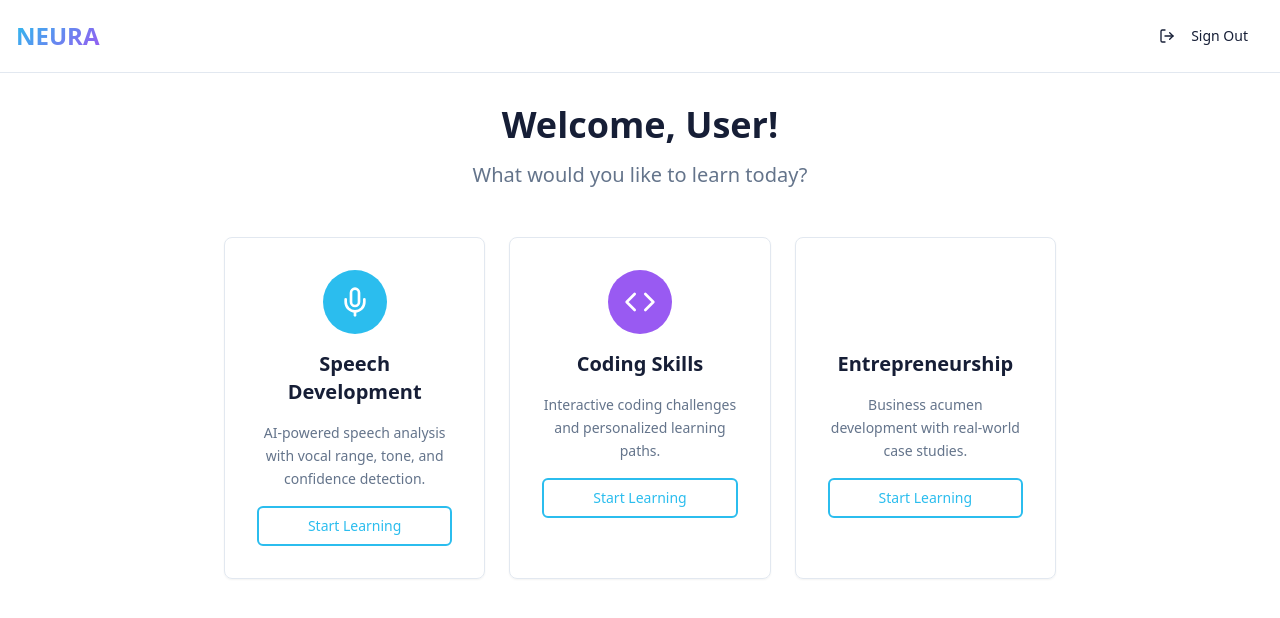
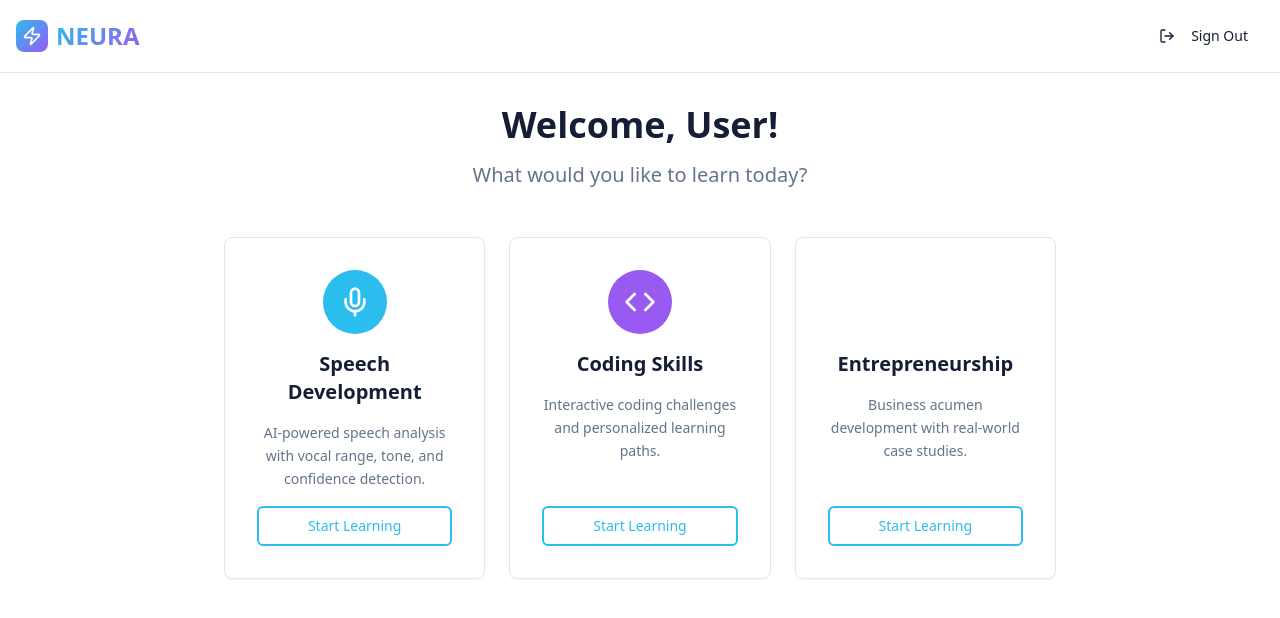
Before and after one commit to Aligenix2/neura-skill-forge, a React (Vite) app: page /dashboard in a window 1280 px wide. Shown: the top 618 px of the page. Built offline with nearby package versions, Linux system fonts and the light colour scheme.

Commit message:
Fix dashboard layout and icons
Updated the dashboard to include the missing entrepreneurship icon and ensure consistent horizontal alignment of the learning boxes. Also added the NEURA logo and name to the top-left corner, linking it to the homepage.

```diff
--- a/src/pages/Dashboard.tsx
+++ b/src/pages/Dashboard.tsx
@@ -1,6 +1,6 @@
 import { Button } from "@/components/ui/button";
 import { Card, CardContent } from "@/components/ui/card";
-import { Mic, Code, Lightbulb, LogOut } from "lucide-react";
+import { Mic, Code, Lightbulb, LogOut, Zap } from "lucide-react";
 import { useNavigate, useLocation, Link } from "react-router-dom";
 
 const Dashboard = () => {
@@ -41,8 +41,11 @@ const Dashboard = () => {
       {/* Header */}
       <header className="border-b border-border p-4">
         <div className="max-w-7xl mx-auto flex justify-between items-center">
-          <Link to="/" className="text-2xl font-bold hover:opacity-80 transition-opacity">
-            <span className="bg-gradient-neura bg-clip-text text-transparent">NEURA</span>
+          <Link to="/" className="flex items-center space-x-2 hover:opacity-80 transition-opacity">
+            <div className="w-8 h-8 bg-gradient-neura rounded-lg flex items-center justify-center">
+              <Zap className="w-5 h-5 text-white" />
+            </div>
+            <span className="text-2xl font-bold bg-gradient-neura bg-clip-text text-transparent">NEURA</span>
           </Link>
           <Button variant="ghost" onClick={handleSignOut} className="group">
             <LogOut className="w-4 h-4 mr-2 group-hover:translate-x-1 transition-transform" />
@@ -70,15 +73,17 @@ const Dashboard = () => {
               <Card
                 key={option.title}
                 onClick={() => navigate(option.route)}
-                className="cursor-pointer transition-all duration-300 bg-card/50 border border-border hover:bg-card hover:shadow-neura-glow hover:border-primary/20 group"
+                className="cursor-pointer transition-all duration-300 bg-card/50 border border-border hover:bg-card hover:shadow-neura-glow hover:border-primary/20 group h-full flex flex-col"
               >
-                <CardContent className="p-8 text-center space-y-4">
-                  <div className={`w-16 h-16 rounded-full ${option.iconColor} mx-auto flex items-center justify-center group-hover:scale-110 transition-transform duration-300`}>
-                    <IconComponent className="w-8 h-8 text-white" />
+                <CardContent className="p-8 text-center space-y-4 flex-1 flex flex-col justify-between">
+                  <div className="space-y-4">
+                    <div className={`w-16 h-16 rounded-full ${option.iconColor} mx-auto flex items-center justify-center group-hover:scale-110 transition-transform duration-300`}>
+                      <IconComponent className="w-8 h-8 text-white" />
+                    </div>
+                    <h3 className="text-xl font-semibold text-foreground">{option.title}</h3>
+                    <p className="text-muted-foreground text-sm leading-relaxed">{option.description}</p>
                   </div>
-                  <h3 className="text-xl font-semibold text-foreground">{option.title}</h3>
-                  <p className="text-muted-foreground text-sm leading-relaxed">{option.description}</p>
-                  <Button variant="neura-outline" className="w-full group-hover:bg-primary group-hover:text-primary-foreground transition-all duration-300">
+                  <Button variant="neura-outline" className="w-full group-hover:bg-primary group-hover:text-primary-foreground transition-all duration-300 mt-4">
                     Start Learning
                   </Button>
                 </CardContent>
```
